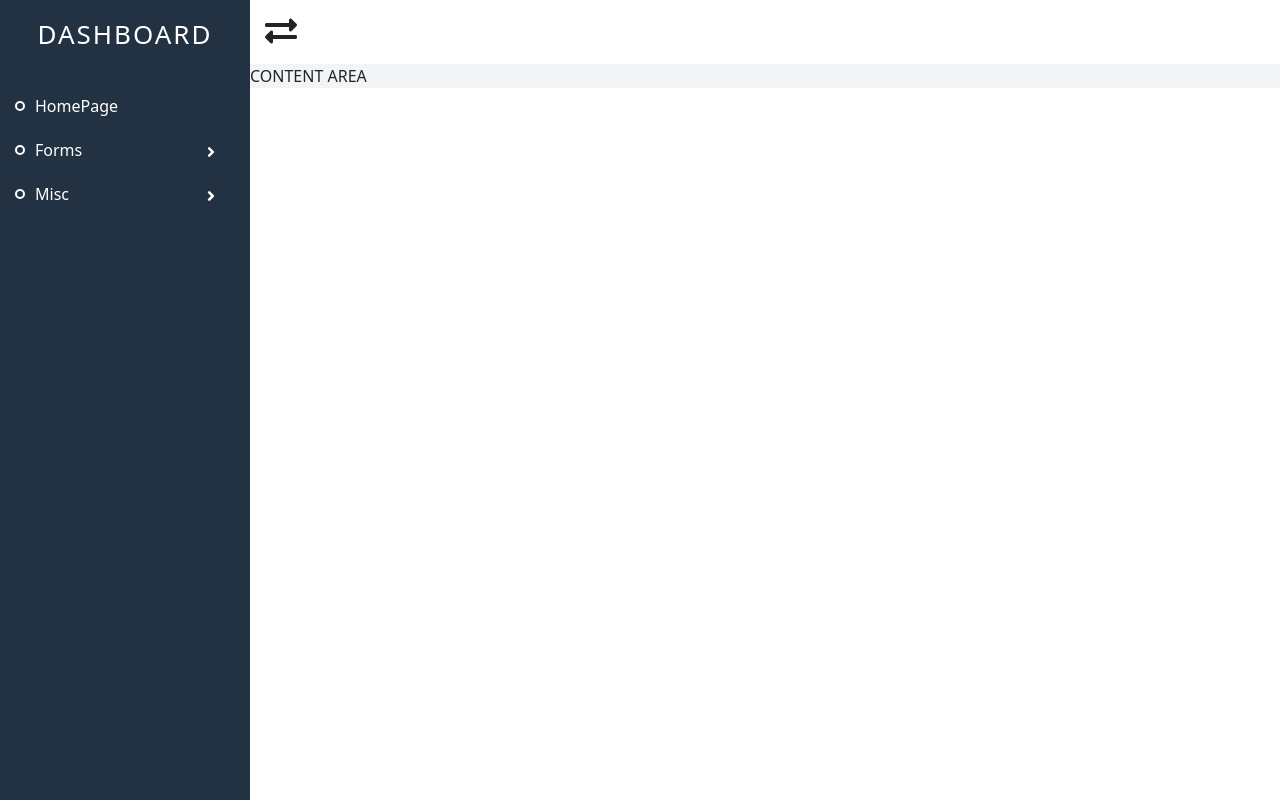
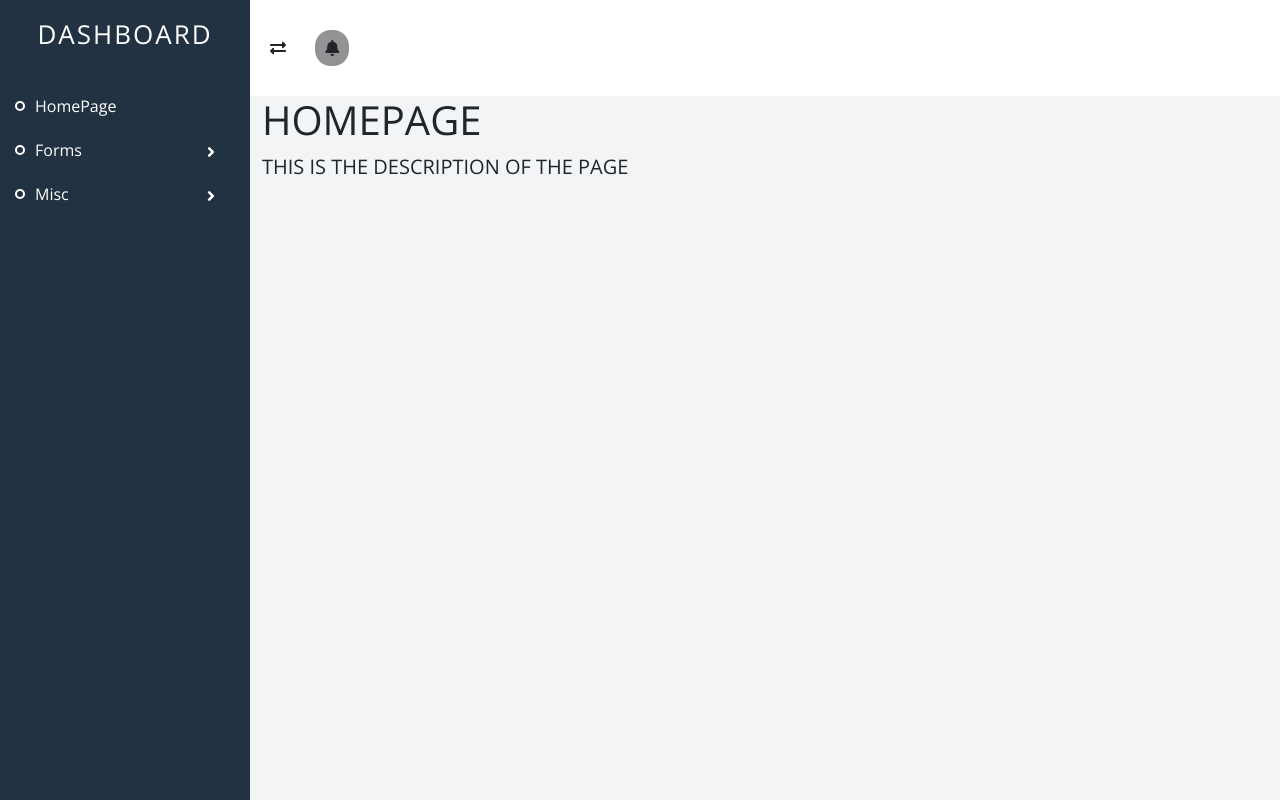
Before and after one commit to mahmoudv2017/Ultimate_Frontend, a website: page stage/html/homepage.pug in a window 1280 px wide. Drawn offline with nearby package versions, Linux system fonts and the light colour scheme; files that its build step writes are made by us from their sources; files whose address does not match are found by name.

Commit message:
lesson 15,16

```diff
--- a/stage/css/sass/layout/_globals.scss
+++ b/stage/css/sass/layout/_globals.scss
@@ -3,7 +3,9 @@
     box-sizing: border-box;
     margin: 0;
     padding: 0;
+    font-family: 'Open Sans', sans-serif;
 }
+
 
 .page{
     min-height: 100vh;
@@ -11,6 +13,7 @@
     .content-area{
         width: calc(100% - 250px);
         min-width: 100vh;
+        min-height: 100vh;
         transition: 0.3s;
         background-color: #f2f4f5;
         text-transform: uppercase;
--- a/stage/css/sass/layout/_header.scss
+++ b/stage/css/sass/layout/_header.scss
@@ -1,11 +1,42 @@
 .header{
 
     background-color: #fff;
-    padding: 15px;
+    padding: 20px;
+
+    .notification-container{
+        margin-left: 15px;
+        display: inline-block;
+        padding: 10px;
+
+
+
+        .notification-icon{
+            padding: 10px;
+            border-radius: 45%;
+            background-color: #939393;
+            cursor: pointer;
+        }
+
+        .dropdown-menu{
+            min-width: 30rem;
+            padding: 20px;
+            border: none;
+
+            &:before{
+                content: "";
+                position: absolute;
+                top: 0px;
+                left: 6.5px;
+                border-width: 10px;
+                border-color: red transparent transparent transparent;
+                border-style: solid;
+            }
+        }
+    }
 
 
     .fa-exchange-alt{
-        font-size: 2em;
+        font-size: 1em;
         &:hover{
             cursor: pointer;
         }
--- a/stage/html/homepage.pug
+++ b/stage/html/homepage.pug
@@ -12,8 +12,8 @@ html(lang="en")
             .content-area
 
                 include pug/layout/header
-
-                .content
-                    div content area
+                .container-fluid
+                    .content
+                        include pug/components/page-head
 
     include pug/layout/scripts
--- /dev/null
+++ b/stage/html/pug/components/page-head.pug
@@ -0,0 +1,3 @@
+.page-head
+    h1.page-title Homepage
+    div.lead.page-description This is the description of the page
--- a/stage/html/pug/layout/header.pug
+++ b/stage/html/pug/layout/header.pug
@@ -1,2 +1,8 @@
 .header
     i.fas.fa-exchange-alt.toggle-sidebar
+
+    .notification-container
+        i.fas.fa-bell#notification-toggle.notification-icon(href='#' role='button' data-bs-toggle='dropdown' aria-expanded='false')
+
+        ul.dropdown-menu(aria-labelledby='notification-toggle')
+            li: a.dropdown-item(href='#') Action
--- a/stage/html/pug/layout/styles.pug
+++ b/stage/html/pug/layout/styles.pug
@@ -1,4 +1,4 @@
 link(rel="stylesheet", href="css/main.css")
 link(rel="stylesheet", href="css/bootstrap.min.css")
-
+link(rel="stylesheet", href="https://fonts.googleapis.com/css2?family=Open+Sans:wght@300;400&display=swap")
 link(rel="stylesheet", href="https://pro.fontawesome.com/releases/v5.10.0/css/all.css")
```
Also changed, not shown: DIST/css/main.css, DIST/index.html, 1 other file.
